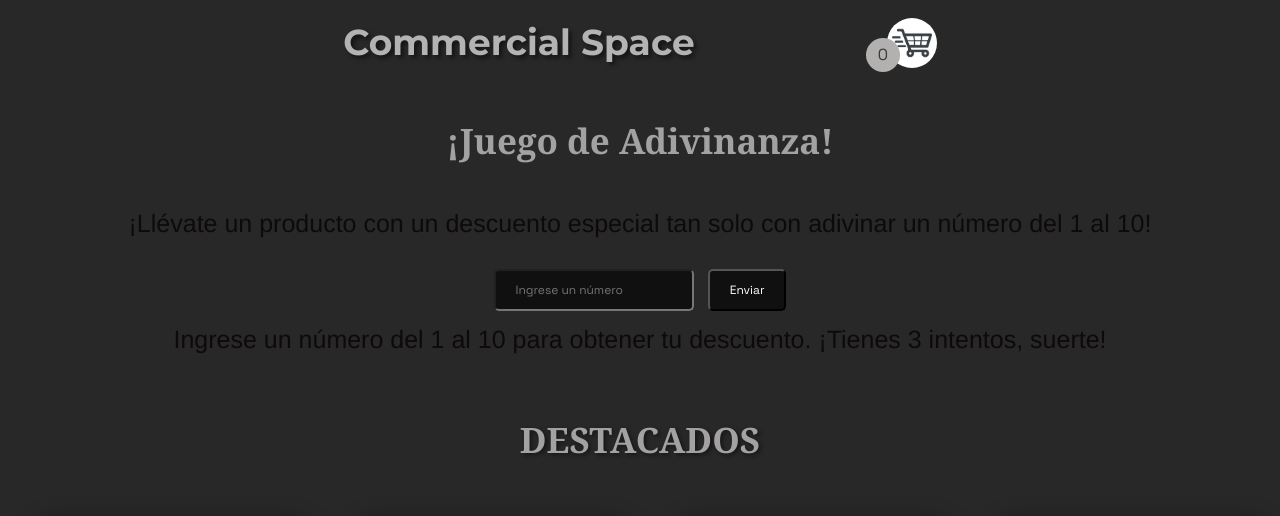
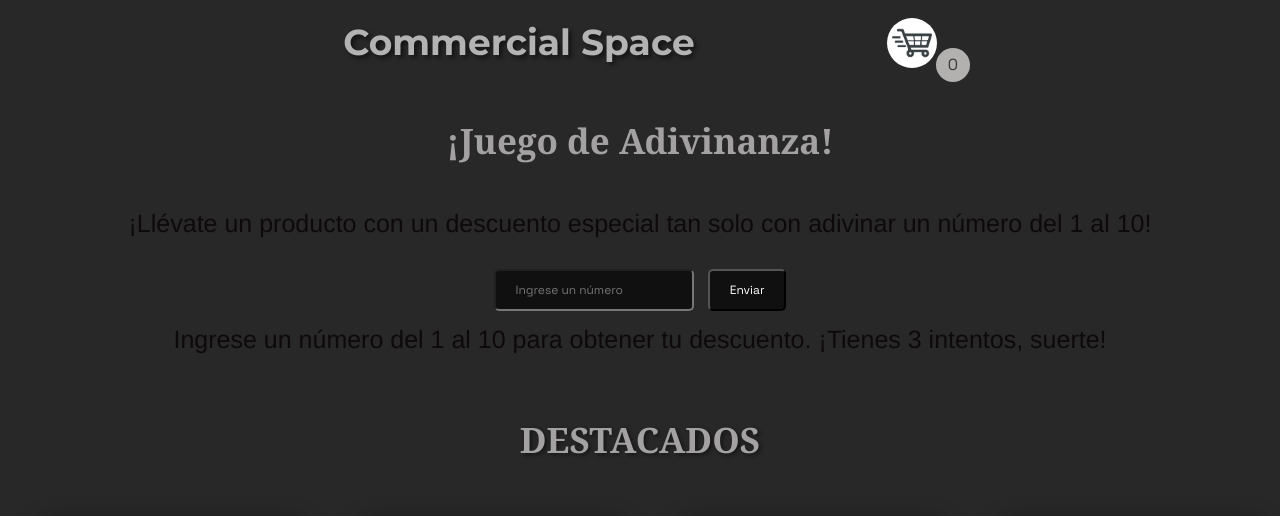
Before and after one commit to Andresferrari1/Proyecto-Space-Commercial-JS, a plain HTML site: page index.html in a window 1280 px wide. Shown: the top 516 px of the page. Drawn offline with nearby package versions, Linux system fonts and the light colour scheme; some packages are replaced by stand-ins of ours; a script that the page names is missing; a web font is replaced by a local one.

Commit message:
mas cambios

```diff
--- a/css/estilos.css
+++ b/css/estilos.css
@@ -52,8 +52,8 @@ p {
 
 .cart-count {
     position: absolute;
-    top: 30px;
-    right: 380px;
+    top: 40px;
+    right: 310px;
     background-color: rgb(179, 176, 176);
     color: rgb(59, 57, 57);
     border-radius: 50%;
```
